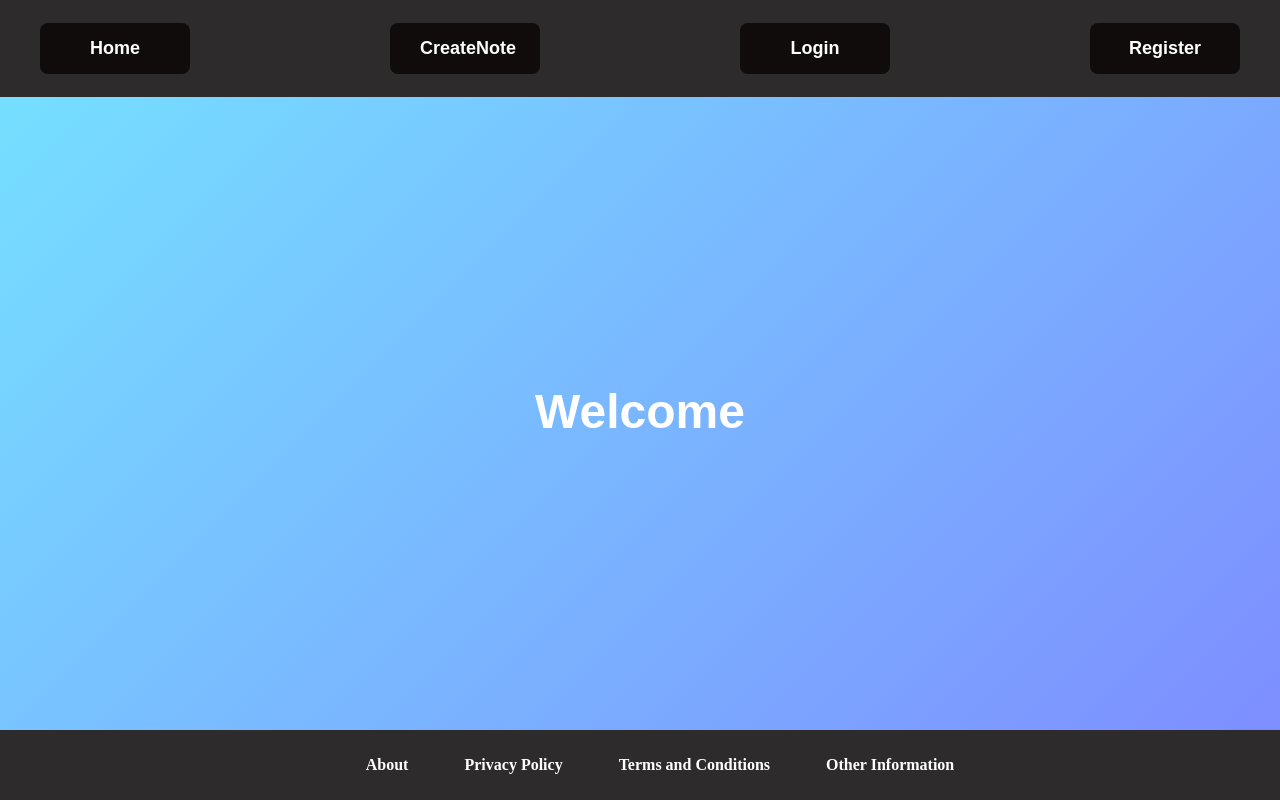
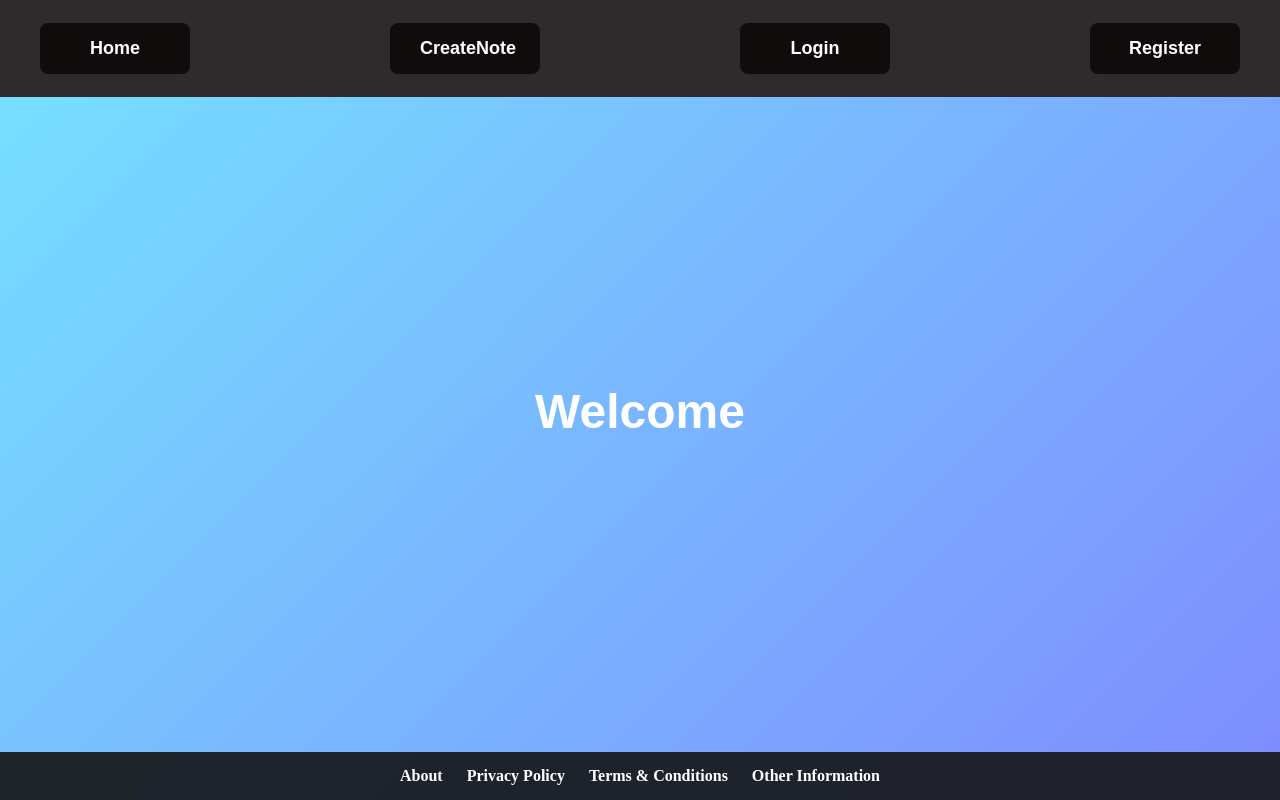
Before and after one commit to bukovinszkiakos/Disparonote, a Next.js app in the folder Disparonote Frontend/my-next-app/: page / in a window 1280 px wide. Built offline with nearby package versions, Linux system fonts and the light colour scheme; no server answers.

Commit message:
refactor(footer): improve styling and structure

```diff
--- a/Disparonote Frontend/my-next-app/app/components/Footer/Footer.css
+++ b/Disparonote Frontend/my-next-app/app/components/Footer/Footer.css
@@ -3,18 +3,17 @@
   bottom: 0;
   left: 0;
   width: 100%;
-    background: #2d2b2b;
+  background: rgba(20, 20, 20, 0.9);
   color: white;
-    padding: 10px 0;
+  padding: 15px 0;
   text-align: center;
-    z-index: 1000;
 }
 
-  .footer li {
+.footer ul {
   display: flex;
   flex-direction: row;
   justify-content: center;
-    gap: 1rem;
+  gap: 1.5rem;
   list-style: none;
   padding: 0;
   margin: 0;
@@ -25,8 +24,10 @@
   text-decoration: none;
   font-size: 16px;
   font-weight: bold;
+  transition: all 0.3s ease;
 }
 
 .footer-link:hover {
   text-decoration: underline;
+  color: #7e8bff;
 }
--- a/Disparonote Frontend/my-next-app/app/components/Footer/Footer.jsx
+++ b/Disparonote Frontend/my-next-app/app/components/Footer/Footer.jsx
@@ -1,19 +1,18 @@
-import React from 'react'
+import React from "react";
 import Link from "next/link";
-import './Footer.css'
+import "./Footer.css";
 
 const Footer = () => {
   return (
-    <footer className='footer'>
-        <span></span>
-        <li>
-            <ol><Link href={"/about"} className='footer-link'>About</Link></ol>
-            <ol><Link href={"/privacy"} className='footer-link'>Privacy Policy</Link></ol>
-            <ol><Link href={"/tnc"} className='footer-link'>Terms and Conditions</Link></ol>
-            <ol><Link href={"/learn-more"} className='footer-link'>Other Information</Link></ol>
-        </li>
+    <footer className="footer">
+      <ul>
+        <li><Link href="/about" className="footer-link">About</Link></li>
+        <li><Link href="/privacy" className="footer-link">Privacy Policy</Link></li>
+        <li><Link href="/tnc" className="footer-link">Terms & Conditions</Link></li>
+        <li><Link href="/learn-more" className="footer-link">Other Information</Link></li>
+      </ul>
     </footer>
-  )
-}
+  );
+};
 
-export default Footer
+export default Footer;
```
Lines whose indentation alone changed are shown as unchanged.
